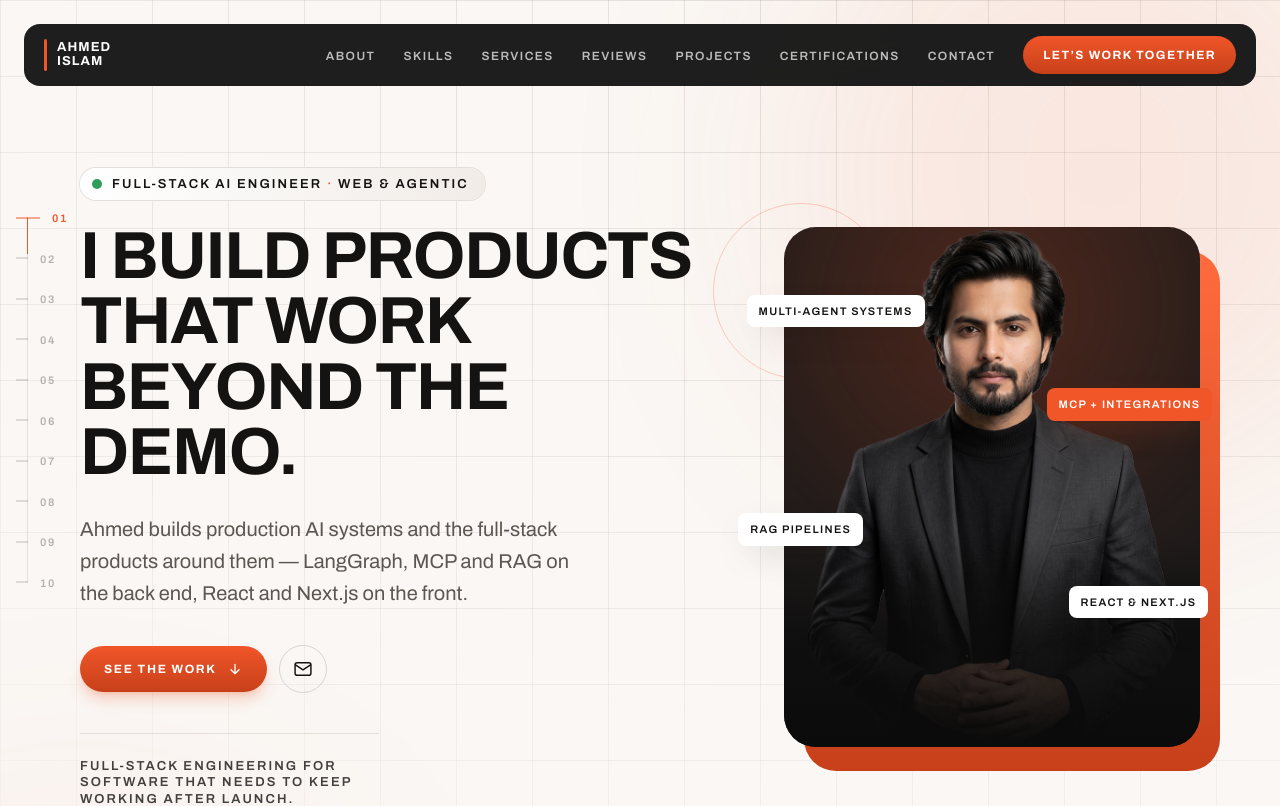
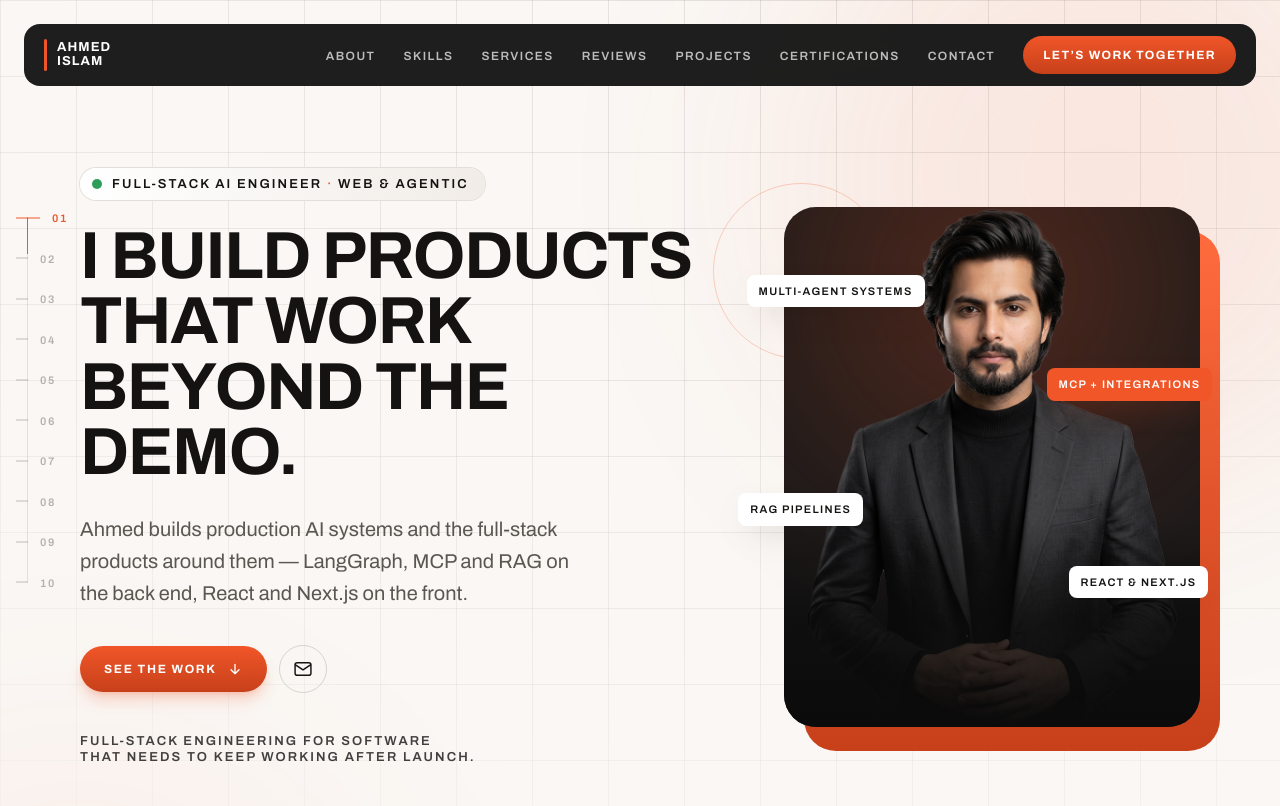
Before and after one commit to Ahmed-Islam-AI/Ahmed-Islam-Portfolio, a React (Vite) app: page / in a window 1280 px wide. Shown: the top 806 px of the page. Built offline with nearby package versions, Linux system fonts and the light colour scheme.

Commit message:
style(hero): drop the rule above the closing line, two lines from lg
The CTA row already ends the copy block, so the hairline separated something
already separate. Measure 40ch -> 58ch gives two lines at 1280-1665;
text-balance evens the three that 390 and 1024 still need.

```diff
--- a/src/components/Hero.tsx
+++ b/src/components/Hero.tsx
@@ -84,7 +84,13 @@ export default function Hero() {
             tab order is unaffected. */}
         <p
           data-reveal
-          className="text-eyebrow max-w-[40ch] border-t border-hairline pt-6 text-heading/80 uppercase lg:col-start-1 lg:row-start-3 lg:mt-10 [--reveal-delay:140ms]"
+          // No rule above it: the CTA row already ends the copy block, so a
+          // hairline separated something that was already separate. 58ch keeps
+          // it to two lines from lg; at three lines of wide-tracked caps it read
+          // as a paragraph, which an eyebrow-style line shouldn't be. Phones and
+          // 1024 still need three; `text-balance` evens them out instead of
+          // stranding "LAUNCH." alone on the last line.
+          className="text-eyebrow max-w-[58ch] text-balance text-heading/80 uppercase lg:col-start-1 lg:row-start-3 lg:mt-10 [--reveal-delay:140ms]"
         >
           Full-stack engineering for software that needs to keep working after launch.
         </p>
```
